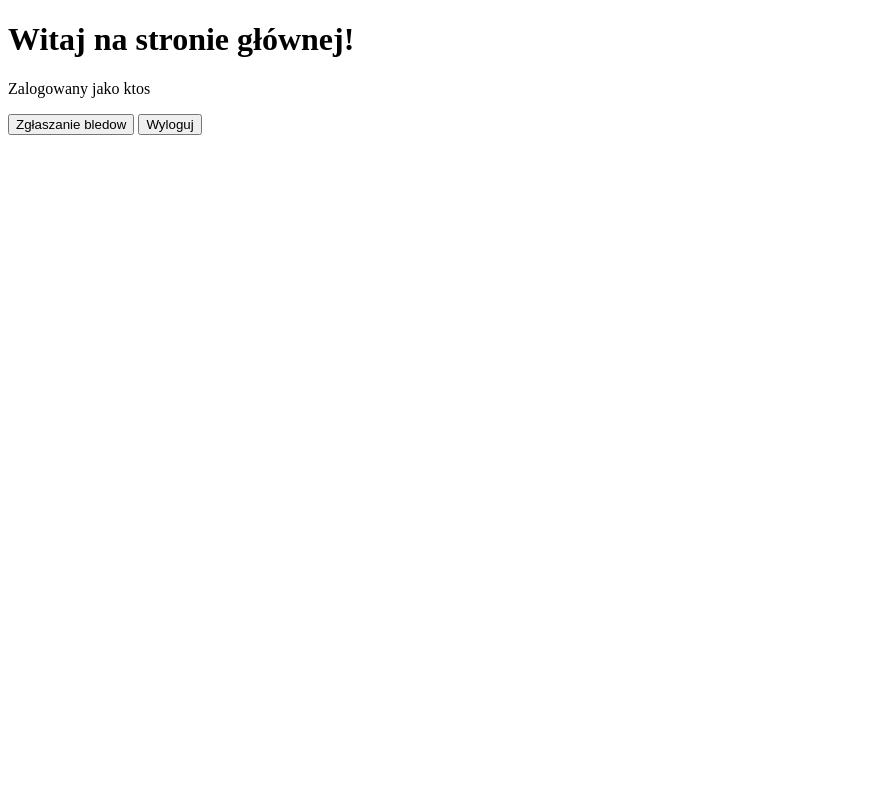
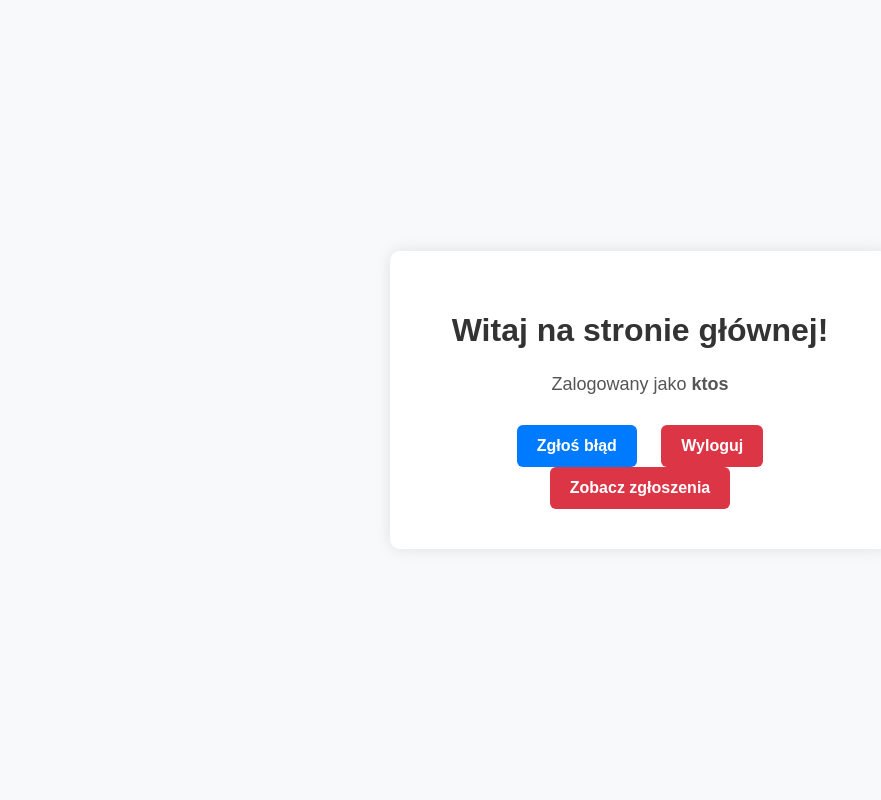
Before and after one commit to Marucha16/bug-tracker-flask, a Flask app: page / in a window 1280 px wide. Shown: the whole page, without its empty margins (0-881 px from the left). Run offline with Flask 3, Linux system fonts and the light colour scheme; a user stored in the database is signed in.

Commit message:
Aktualizacja

```diff
--- a/app/models.py
+++ b/app/models.py
@@ -9,6 +9,7 @@ class User(db.Model, UserMixin):
     email = db.Column(db.String(120), unique=True, nullable=False)
     password_hash = db.Column(db.String(128), nullable=False)
     bugs = db.relationship('Bug', backref='author', lazy=True)
+    is_admin = db.Column(db.Boolean, default=False)
 
     def set_password(self, password):
         self.password_hash = generate_password_hash(password)
@@ -20,7 +21,7 @@ class Bug(db.Model):
     id = db.Column(db.Integer, primary_key=True)
     title = db.Column(db.String(140), nullable=False)
     description = db.Column(db.Text, nullable=False)
-    status = db.Column(db.String(20), default='open')
     data_created = db.Column(db.DateTime, default=datetime.utcnow)
+    status = db.Column(db.String(20), default="new")
     deadline = db.Column(db.DateTime)
     author_id = db.Column(db.Integer, db.ForeignKey('user.id'), nullable=False)
--- a/app/routes.py
+++ b/app/routes.py
@@ -1,4 +1,4 @@
-from flask import Blueprint, render_template, redirect, url_for, flash, request
+from flask import Blueprint, render_template, redirect, url_for, flash, request, abort
 from flask_login import login_user, logout_user, login_required, current_user
 from werkzeug.security import generate_password_hash, check_password_hash
 
@@ -47,7 +47,7 @@ def login():
 def logout():
     logout_user()
     flash('Wylogowano.', 'info')
-    return redirect(url_for('main.login'))
+    return redirect(url_for('main.index'))
 
 @main.route('/')
 def index():
@@ -67,3 +67,31 @@ def report():
         flash('Zgłoszenie zostało wysłane!!!.', 'success')
         return redirect(url_for('main.index'))
     return render_template('report_bug.html', form=form)
+@main.route('/admin_bugs')
+@login_required
+def admin_bugs():
+    if not current_user.is_admin:
+        abort(403)
+    bugs = Bug.query.all()
+    return render_template('reports.html', bugs=bugs)
+@main.route('/admin', methods=['POST'])
+@login_required
+def admin():
+    if not current_user.is_admin:
+        abort(403)
+    return redirect(url_for('main.admin_bugs'))
+@main.route('/delete_bug', methods=['POST'])
+def delete_bug():
+    bug_id = request.form.get('bug_id')
+    bug = Bug.query.get_or_404(bug_id)
+    db.session.delete(bug)
+    db.session.commit()
+    return redirect(url_for('main.admin_bugs'))
+@main.route('/zmien_status', methods=['POST'])
+def zmien_status():
+    bug_id = request.form.get('bug_id')
+    new_status = request.form.get('status')
+    bug = Bug.query.get_or_404(bug_id)
+    bug.status = new_status
+    db.session.commit()
+    return redirect(url_for('main.admin_bugs'))
--- a/app/templates/index.html
+++ b/app/templates/index.html
@@ -3,19 +3,83 @@
 <head>
     <meta charset="UTF-8">
     <title>Strona główna</title>
+    <style>
+        body {
+            margin: 0;
+            height: 100vh;
+            font-family: Arial, sans-serif;
+            background: #f8f9fa;
+            display: flex;
+            justify-content: center;
+            align-items: center;
+            text-align: center;
+        }
+        .container {
+            background: white;
+            padding: 40px 50px;
+            border-radius: 10px;
+            box-shadow: 0 0 15px rgba(0,0,0,0.1);
+            max-width: 400px;
+            width: 90%;
+        }
+        h1 {
+            margin-bottom: 25px;
+            color: #333;
+        }
+        p {
+            font-size: 18px;
+            margin-bottom: 30px;
+            color: #555;
+        }
+        form {
+            display: inline-block;
+            margin: 0 10px;
+        }
+        button {
+            background-color: #007bff;
+            color: white;
+            border: none;
+            padding: 12px 20px;
+            border-radius: 6px;
+            cursor: pointer;
+            font-weight: 600;
+            transition: background-color 0.3s ease;
+            font-size: 16px;
+        }
+        button:hover {
+            background-color: #0056b3;
+        }
+        form.logout button {
+            background-color: #dc3545;
+        }
+        form.logout button:hover {
+            background-color: #a71d2a;
+        }
+    </style>
 </head>
 <body>
+    <div class="container">
         <h1>Witaj na stronie głównej!</h1>
         {% if current_user.is_authenticated %}
-        <p>Zalogowany jako {{ current_user.username }}</p>
-        <form action="{{ url_for('main.report') }}" method="post" style="display:inline;">
-            <button type="submit">Zgłaszanie bledow</button>
+            <p>Zalogowany jako <strong>{{ current_user.username }}</strong></p>
+            <form action="{{ url_for('main.report') }}" method="post">
+                <button type="submit">Zgłoś błąd</button>
             </form>
-        <form action="{{ url_for('main.logout') }}" method="post" style="display:inline;">
+            <form action="{{ url_for('main.logout') }}" method="post" class="logout">
                 <button type="submit">Wyloguj</button>
+            </form>
+            <form action="{{ url_for('main.admin') }}" method="post" class="logout">
+                <button type="submit">Zobacz zgłoszenia</button>
             </form>
         {% else %}
             <p>Nie jesteś zalogowany.</p>
+            <form action="{{ url_for('main.login') }}" method="post">
+                <button type="submit">Zaloguj się</button>
+            </form>
+            <form action="{{ url_for('main.register') }}" method="post">
+                <button type="submit">Zarejestruj</button>
+            </form>
         {% endif %}
+    </div>
 </body>
 </html>
```
Also changed, not shown: app/static/style.css (added, +42 -0 lines), app/templates/login.html (+5 -2 lines), app/templates/register.html (+7 -4 lines), app/templates/report_bug.html (+6 -3 lines), app/templates/reports.html (added, +74 -0 lines), migrations/versions/f7fe4720db30_add_is_admin_column_to_user.py (added, +32 -0 lines), bugtracker.db. Lines whose indentation alone changed are shown as unchanged.
